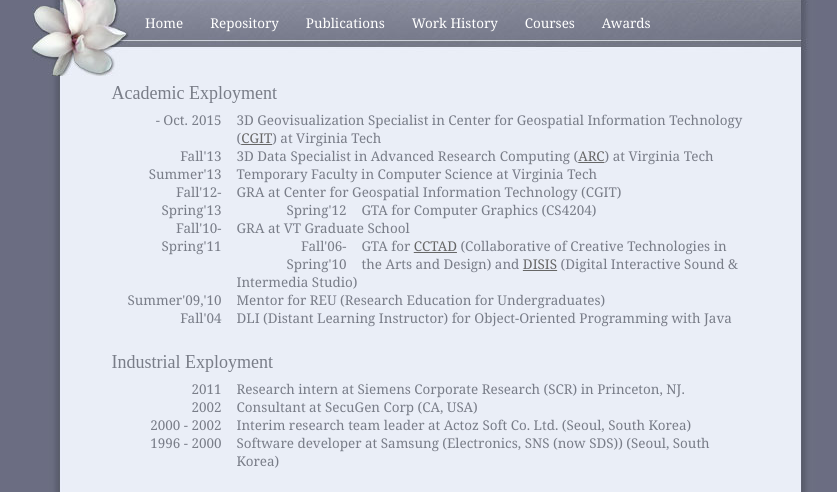
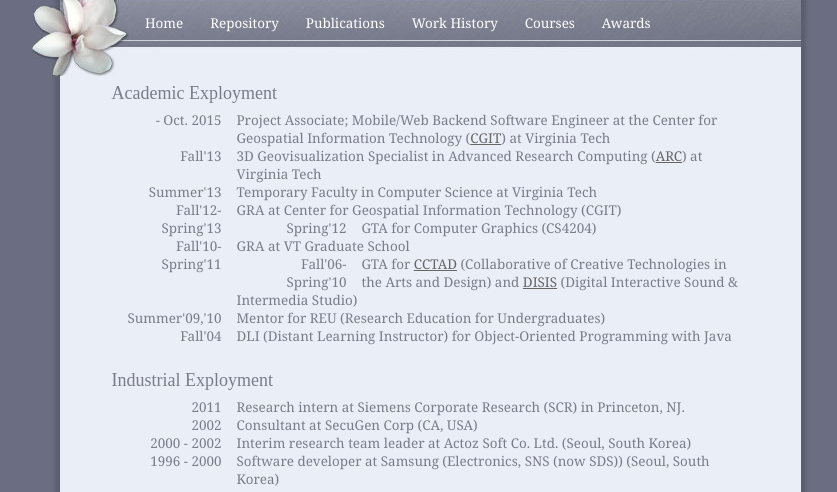
Before and after one commit to JS-Kim/JS-Kim.github.io, a plain HTML site: page activities.html in a window 1280 px wide. Shown: the part 252-744 px from the top of the page, without its empty margins (210-1047 px from the left). Drawn offline with Linux system fonts and the light colour scheme.

Commit message:
modified 'work history'

```diff
--- a/activities.html
+++ b/activities.html
@@ -36,11 +36,11 @@
 
 <div class="margin"> - Oct. 2015</div>
 <div class="body">
-     3D Geovisualization Specialist in Center for Geospatial Information Technology (<a href="http://www.cgit.vt.edu/">CGIT</a>) at Virginia Tech<br>
+     Project Associate; Mobile/Web Backend Software Engineer at the Center for Geospatial Information Technology (<a href="http://www.cgit.vt.edu/">CGIT</a>) at Virginia Tech<br>
 </div>
 <div class="margin">Fall'13</div>
 <div class="body">
-     3D Data Specialist in Advanced Research Computing (<a href=http://www.arc.vt.edu/>ARC</a>) at Virginia Tech<br>
+     3D Geovisualization Specialist in Advanced Research Computing (<a href=http://www.arc.vt.edu/>ARC</a>) at Virginia Tech<br>
 </div>
 <div class="margin">Summer'13</div>
 <div class="body">
```
